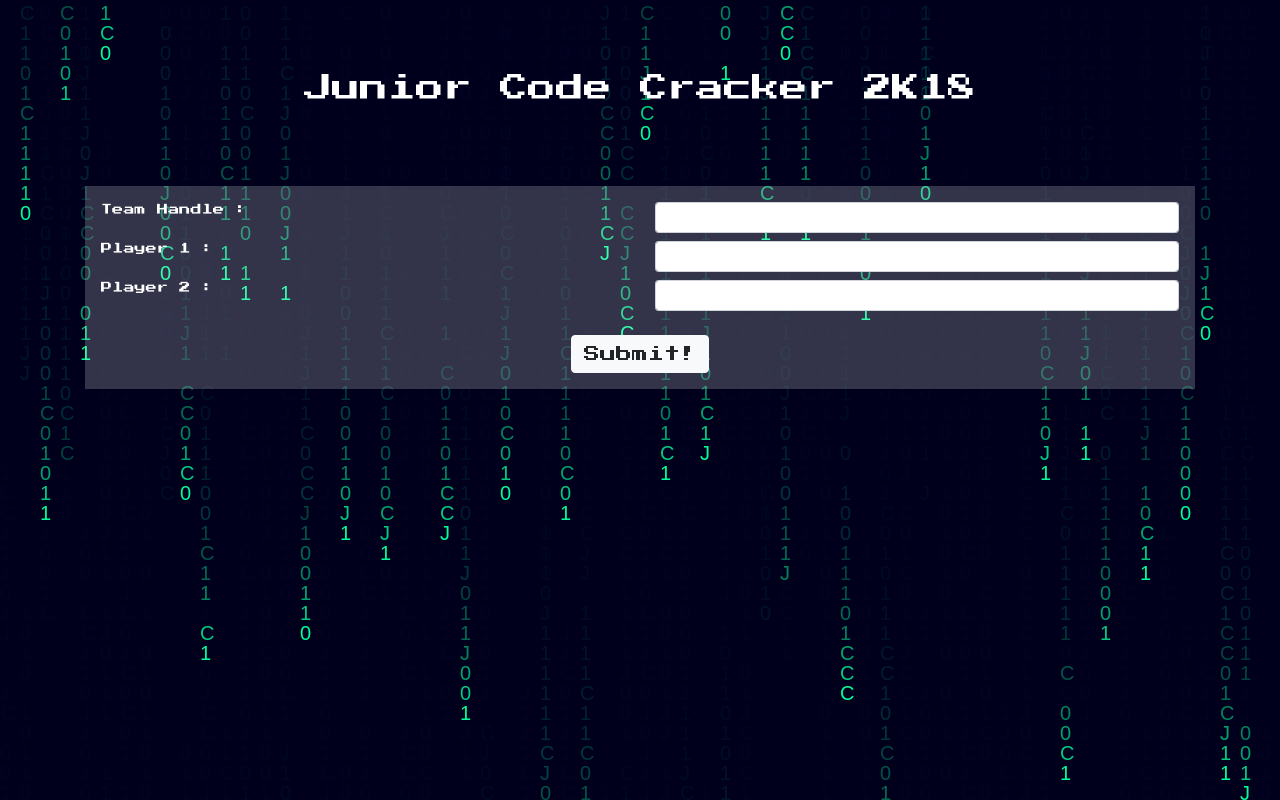
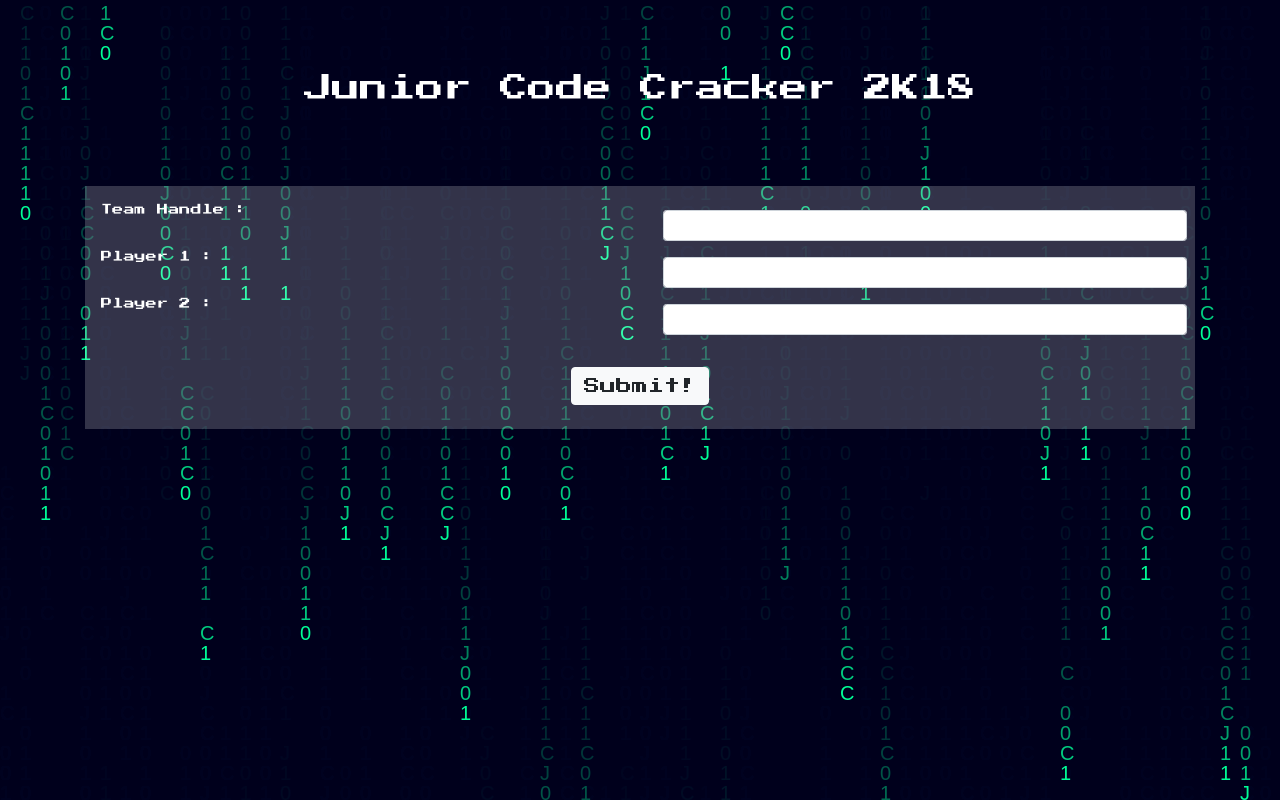
Before and after one commit to lugnitdgp/jcc-registration-portal, a Django app: page / in a window 1280 px wide. Run offline with Django 3.2, Linux system fonts and the light colour scheme; some libraries are stand-ins or nearby versions.

Commit message:
Increase spacing between inputs

```diff
--- a/static/css/master.css
+++ b/static/css/master.css
@@ -20,6 +20,9 @@ form{
   background: rgba(255,255,255,.2);
   font-size: 0.7rem;
 }
+input{
+  margin: 0.5rem;
+}
 .reg-suc{
   margin-top:40vh;
 }
```
